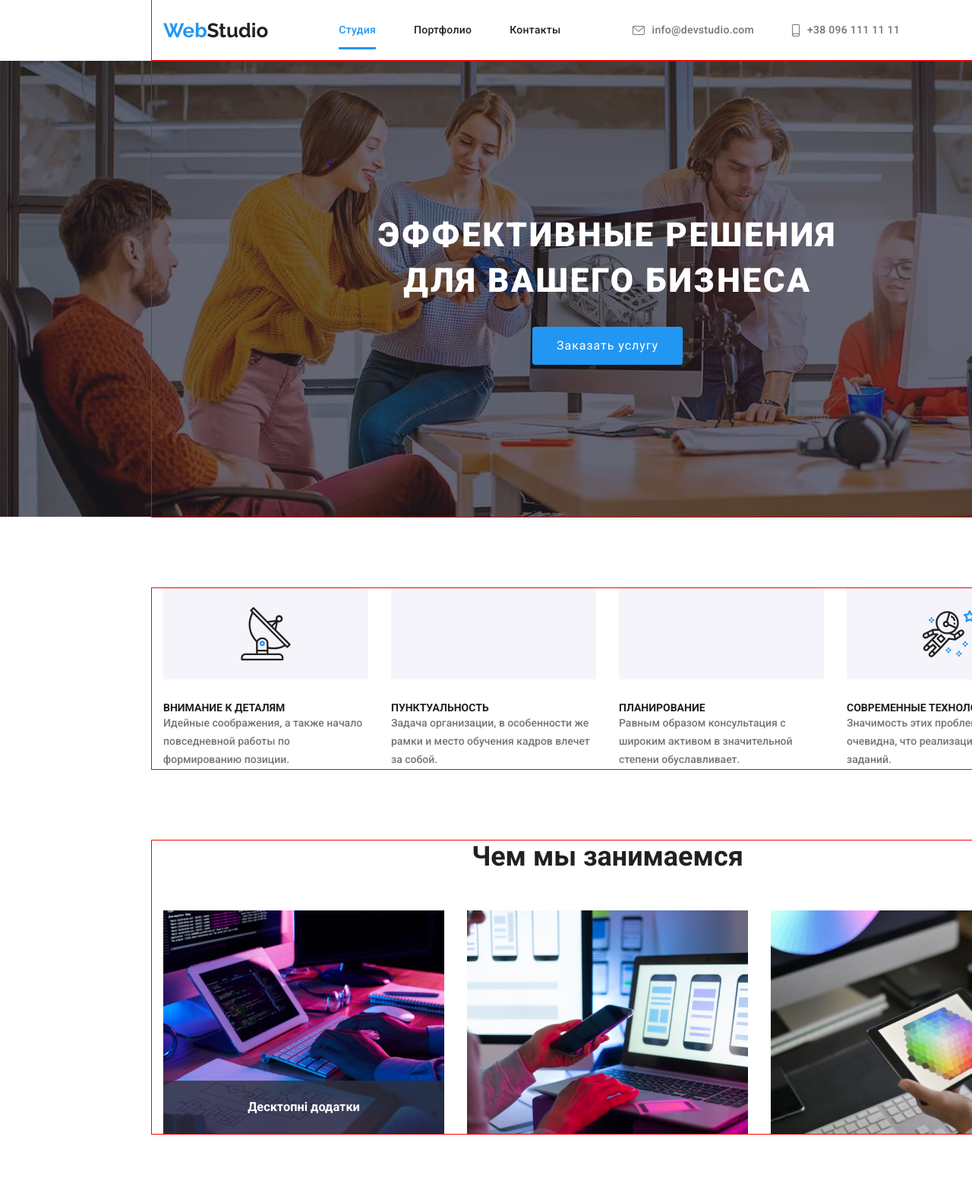
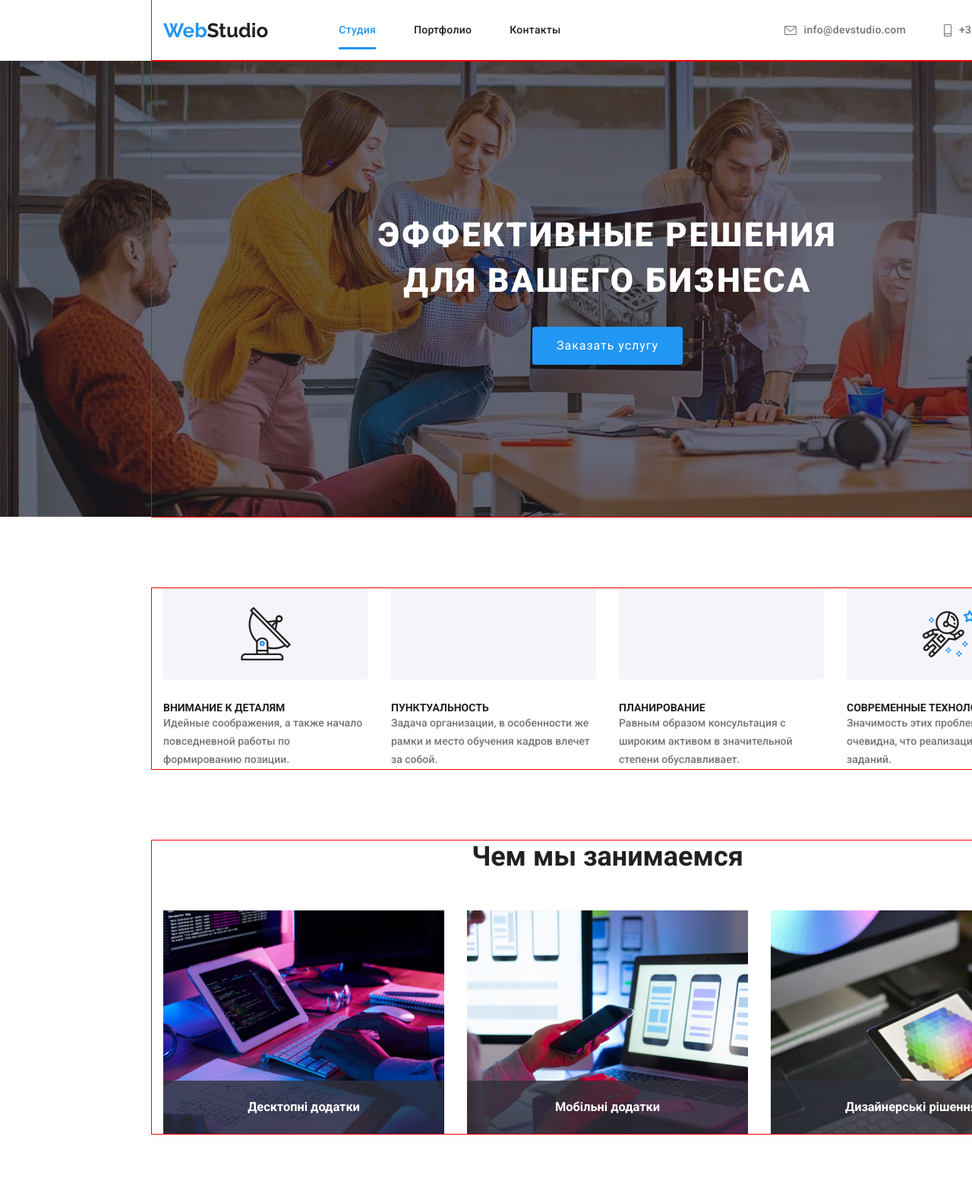
Before and after one commit to YevheniiZinych/WB-ANALYSIS-HW-FE_1y_37_04_12_23, a plain HTML site: page index.html in a window 1280 px wide. Shown: the top 1583 px of the page at 76% size. Drawn offline with Linux system fonts and the light colour scheme; a web font is replaced by a local one.

Commit message:
centered section

```diff
--- a/css/styles.css
+++ b/css/styles.css
@@ -44,6 +44,7 @@ body {
 .header {
   height: 80px;
   width: 1600px;
+  margin: 0 auto;
 }
 
 .header-flex {
@@ -96,7 +97,6 @@ body {
 .header-contact-list {
   display: flex;
   margin-left: auto;
-  margin-right: 200px;
 }
 
 .header-contact-item {
@@ -191,14 +191,16 @@ body {
 
 /* Advantages */
 
+.advantages {
+  margin-left: auto;
+  margin-right: auto;
+  margin-bottom: 94px;
+}
+
 .flex-advantages {
   display: flex;
   align-items: center;
   justify-content: center;
-}
-
-.advantages {
-  margin-bottom: 94px;
 }
 
 .advantage-list {
@@ -257,6 +259,8 @@ body {
 
 /* ---ABOUT STYLE--- */
 .about {
+  margin-left: auto;
+  margin-right: auto;
   margin-bottom: 94px;
 }
 .about-title {
@@ -446,7 +450,7 @@ body {
 /* ---------------- STYLE PORTFOLIO.html -------------------- */
 
 .portfolio {
-  margin: 94px 0 94px;
+  margin: 94px auto 94px;
 }
 
 .filter-list {
--- a/index.html
+++ b/index.html
@@ -118,20 +118,27 @@
               </div>
             </li>
             <li class="about-list-item">
+              <div class="about-item-wrapp">
                 <img
                   class="about-list-img"
                   src="./images/design.jpg"
                   alt="работа над дизайном"
                   width="370"
                 />
+                <h3 class="about-img-title">Мобільні додатки</h3>
+              </div>
             </li>
+
             <li class="about-list-item">
+              <div class="about-item-wrapp">
                 <img
                   class="about-list-img"
                   src="./images/color-matching.jpg"
                   alt="подбор цвета под макет"
                   width="370"
                 />
+                <h3 class="about-img-title">Дизайнерські рішення</h3>
+              </div>
             </li>
           </ul>
         </div>
```
Lines whose indentation alone changed are shown as unchanged.
